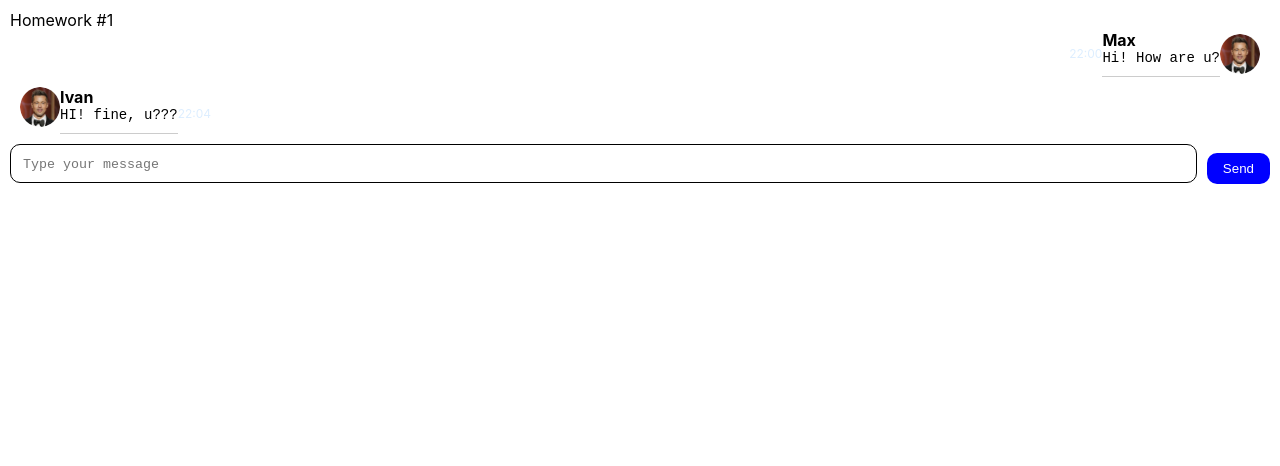
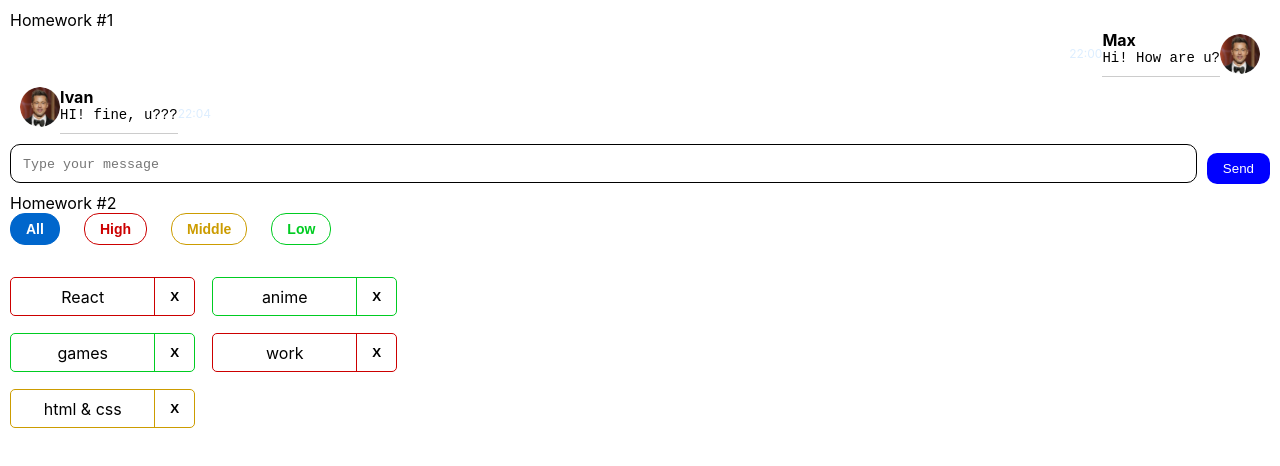
Before and after one commit to Maximkalenkovich/home-front-main2, a React (Create React App) app: page / in a window 1280 px wide. Shown: the top 466 px of the page. Built offline with nearby package versions, Linux system fonts and the light colour scheme.

Commit message:
add 2 homework

```diff
--- a/package.json
+++ b/package.json
@@ -1,6 +1,6 @@
 {
   "name": "hws2",
-  "homepage": "http://IgnatZakalinsky.github.io/hws2",
+  "homepage": "https://Maximkalenkovich.github.io/home-front-main2",
   "version": "0.1.0",
   "private": true,
   "dependencies": {
@@ -16,7 +16,7 @@
     "@types/react-dom": "18.0.6",
     "@types/uuid": "8.3.4",
     "axios": "0.27.2",
-    "gh-pages": "4.0.0",
+    "gh-pages": "^6.1.1",
     "react": "18.2.0",
     "react-dom": "18.2.0",
     "react-redux": "8.0.4",
@@ -32,7 +32,7 @@
     "build": "react-scripts build",
     "test": "react-scripts test",
     "eject": "react-scripts eject",
-    "predeploy": "npm run build",
+    "predeploy": "yarn run build",
     "deploy": "gh-pages -d build"
   },
   "eslintConfig": {
--- a/src/s1-main/App.tsx
+++ b/src/s1-main/App.tsx
@@ -1,6 +1,7 @@
 import React from 'react'
 import s from './App.module.css'
 import HW1 from '../s2-homeworks/hw01/HW1'
+import HW2 from "../s2-homeworks/hw02/HW2";
 
 function App() {
     return (
@@ -8,7 +9,7 @@ function App() {
             <HW1/>
 
             {/*раскомментировать по ходу выполнения*/}
-            {/*<HW2/>*/}
+            <HW2 />
             {/*<HW3/>*/}
             {/*<HW4/>*/}
 
--- a/src/s2-homeworks/hw02/HW2.tsx
+++ b/src/s2-homeworks/hw02/HW2.tsx
@@ -17,16 +17,16 @@ import s2 from '../../s1-main/App.module.css'
 * */
 
 // types
-export type AffairPriorityType = any // need to fix any
+export type AffairPriorityType ='high'|'low'|'middle'
 export type AffairType = {
-    _id: any // need to fix any
-    name: any // need to fix any
+    _id: number // need to fix any
+    name: string // need to fix any
     priority: AffairPriorityType
 }
 export type FilterType = 'all' | AffairPriorityType
 
 // constants
-const defaultAffairs: any = [ // need to fix any
+const defaultAffairs: AffairType[] = [ // need to fix any
     {_id: 1, name: 'React', priority: 'high'}, // студенты могут изменить содержимое name и количество элементов в массиве, ...priority не менять!
     {_id: 2, name: 'anime', priority: 'low'},
     {_id: 3, name: 'games', priority: 'low'},
@@ -35,23 +35,25 @@ const defaultAffairs: any = [ // need to fix any
 ]
 
 // pure helper functions
-export const filterAffairs = (affairs: any, filter: any): any => { // need to fix any
+export const filterAffairs = (affairs: AffairType[], filter: string): any => { // need to fix any
 
+    return affairs
 
-    return affairs // need to fix
 }
-export const deleteAffair = (affairs: any, _id: any): any => { // need to fix any
+export const deleteAffair = (affairs: AffairType[], _id: number): any => { // need to fix any
 
     return affairs // need to fix
 }
 
 function HW2() {
-    const [affairs, setAffairs] = useState<any>(defaultAffairs) // need to fix any
+    const [affairs, setAffairs] = useState<AffairType[]>(defaultAffairs) // need to fix any
     const [filter, setFilter] = useState<FilterType>('all')
 
     const filteredAffairs = filterAffairs(affairs, filter)
-    const deleteAffairCallback = (_id: any) => { // need to fix any
-        // need to fix
+    const deleteAffairCallback = (id: number) => { // need to fix any
+      let resultAffairs=affairs.filter(filt=>filt._id !== id)
+
+        setAffairs(resultAffairs)
     }
 
     return (
--- a/src/s2-homeworks/hw02/affairs/affair/Affair.tsx
+++ b/src/s2-homeworks/hw02/affairs/affair/Affair.tsx
@@ -2,16 +2,17 @@ import React from 'react'
 import { AffairType } from '../../HW2'
 import s from './Affair.module.css'
 import s2 from '../Affairs.module.css'
+import affairs from "../Affairs";
 
 type AffairPropsType = {
     // key не нужно типизировать
     affair: AffairType
-    deleteAffairCallback: any // need to fix any
+    deleteAffairCallback: (id:number)=>void// need to fix any
 }
 
 function Affair(props: AffairPropsType) {
     const deleteCallback = () => {
-        // need to fix
+        props.deleteAffairCallback(props.affair._id)
     }
 
     const nameClass = s.name + ' ' + s2[props.affair.priority]
@@ -25,7 +26,7 @@ function Affair(props: AffairPropsType) {
         >
             <div id={'hw2-name-' + props.affair._id} className={nameClass}>
                 {/*создаёт студент*/}
-
+                {props.affair.name}
                 {/**/}
             </div>
             <div id={'hw2-priority-' + props.affair._id} hidden>
@@ -36,7 +37,7 @@ function Affair(props: AffairPropsType) {
                 id={'hw2-button-delete-' + props.affair._id}
                 className={buttonClass}
                 // need to fix
-
+  onClick={deleteCallback}
             >
                 {/*текст кнопки могут изменить студенты*/}
                 X
```
Also changed, not shown: 1 other file (tests, documents, lock files or other folders).
